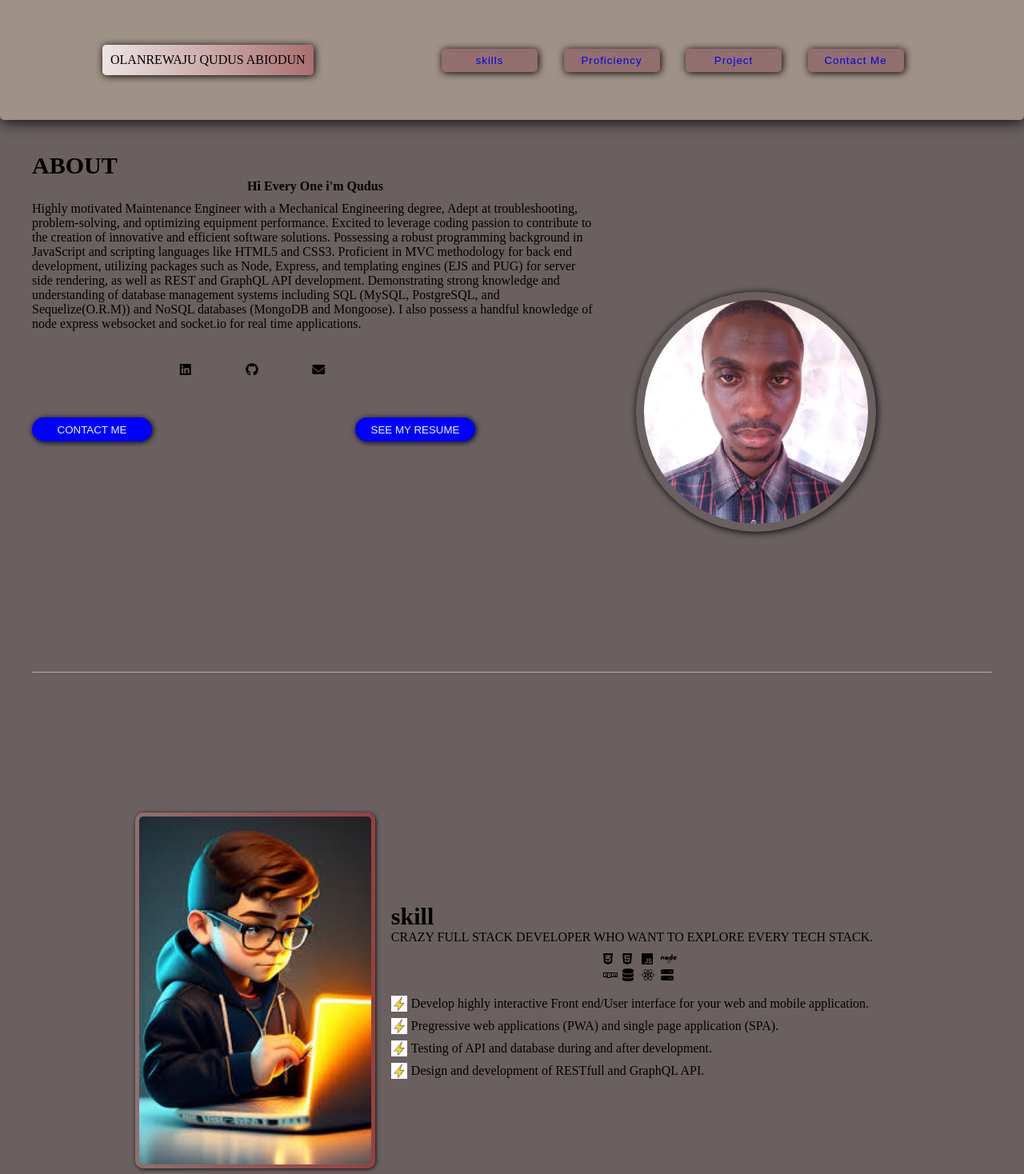
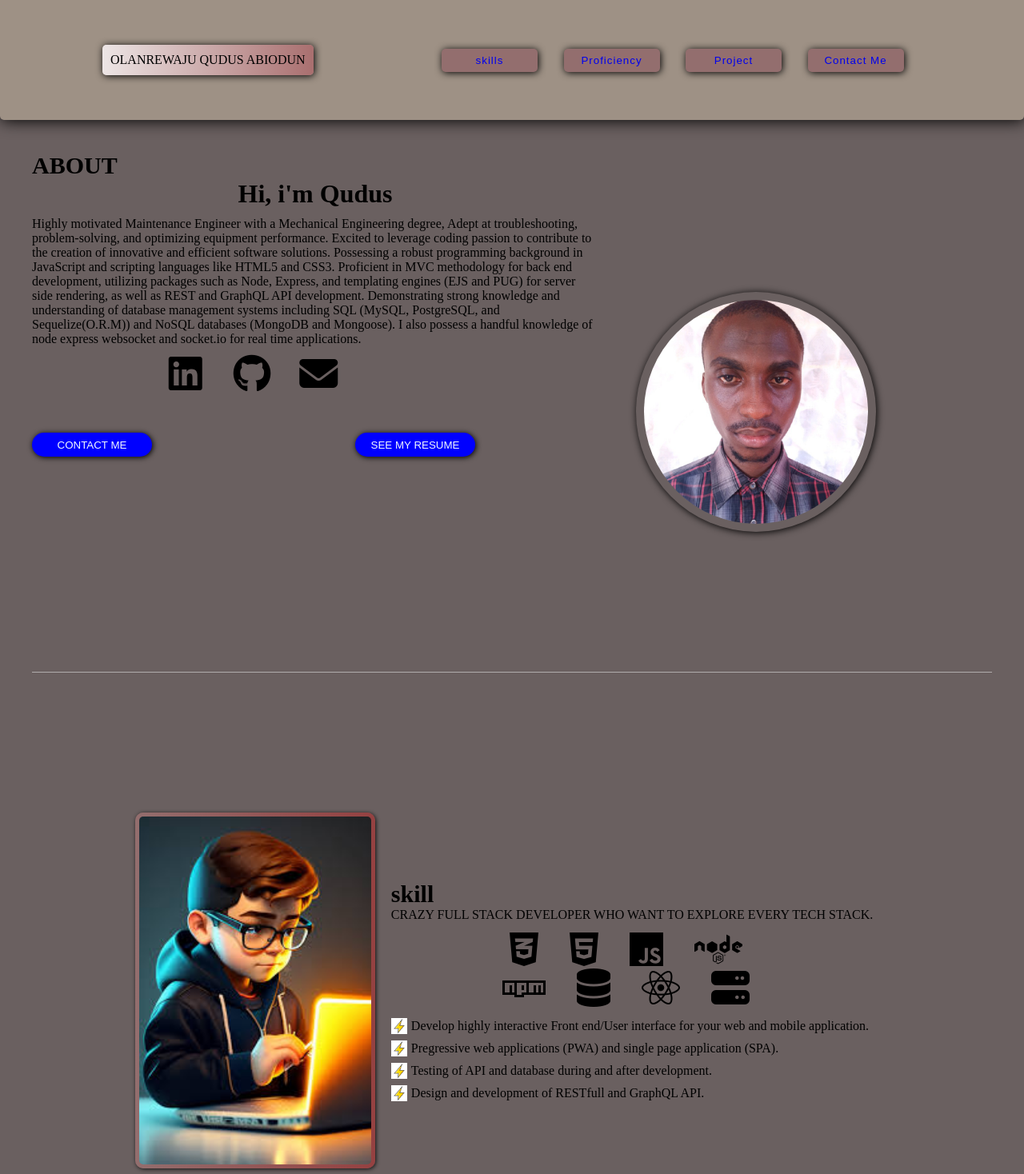
Before and after one commit to qudusA/CODESOFT, a plain HTML site: page index.html in a window 1280 px wide. Shown: the top 1468 px of the page at 80% size. Drawn offline with Linux system fonts and the light colour scheme.

Commit message:
updated HTML

```diff
--- a/index.css
+++ b/index.css
@@ -108,8 +108,9 @@ a {
 .about-section-article p {
 }
 
-.about-section-article h1 {
+h1 {
   text-align: center;
+  font-size: 2rem;
 }
 
 .about {
@@ -133,7 +134,6 @@ a {
   width: 250px;
   display: grid;
   grid-template-columns: 1fr 1fr 1fr;
-  /* border: 1px solid red; */
   margin-left: 150px;
 }
 
@@ -141,7 +141,6 @@ a {
   color: #000000;
   text-decoration: none;
   text-align: center;
-  margin-top: 30px;
 }
 
 .btn-container {
@@ -230,8 +229,7 @@ a {
   align-items: center;
 }
 .skill-section-article > div > div > i {
-  width: 20px;
-  height: 20px;
+  margin-right: 35px;
 }
 
 .proficiency-section article {
@@ -379,3 +377,7 @@ a {
 .copy {
   margin-top: 25px;
 }
+
+i:hover {
+  color: blue;
+}
--- a/index.html
+++ b/index.html
@@ -38,7 +38,7 @@
           <article class="about-section-article">
             <h3 class="about-header">ABOUT</h3>
             <div class="about-section-article-div">
-              <h1>Hi Every One i'm Qudus</h1>
+              <h1>Hi, i'm Qudus</h1>
               <p class="about">
                 Highly motivated Maintenance Engineer with a Mechanical
                 Engineering degree, Adept at troubleshooting, problem-solving,
@@ -59,12 +59,12 @@
                 <a
                   target="_blank"
                   href="https://www.linkedin.com/in/qudus-olanrewaju-223598190/"
-                  ><i class="fa-brands fa-linkedin"></i>
+                  ><i class="fa-brands fa-linkedin fa-3x"></i>
                 </a>
                 <a target="_blank" href="https://github.com/qudusA"
-                  ><i class="fa-brands fa-github"></i>
+                  ><i class="fa-brands fa-github git fa-3x"></i>
                 </a>
-                <a><i class="fa-solid fa-envelope"></i></a>
+                <a><i class="fa-solid fa-envelope fa-3x"></i></a>
               </p>
             </div>
             <div class="btn-container">
@@ -101,16 +101,16 @@
             </p>
             <div>
               <div>
-                <i class="fa-brands fa-css3-alt"></i>
-                <i class="fa-brands fa-html5"></i>
-                <i class="fa-brands fa-js"></i>
-                <i class="fa-brands fa-node"></i>
+                <i class="fa-brands fa-css3-alt fa-3x"></i>
+                <i class="fa-brands fa-html5 fa-3x"></i>
+                <i class="fa-brands fa-js fa-3x"></i>
+                <i class="fa-brands fa-node fa-3x"></i>
               </div>
               <div>
-                <i class="fa-brands fa-npm"></i>
-                <i class="fa-solid fa-database"></i>
-                <i class="fa-brands fa-react"></i>
-                <i class="fa-solid fa-server"></i>
+                <i class="fa-brands fa-npm fa-3x"></i>
+                <i class="fa-solid fa-database fa-3x"></i>
+                <i class="fa-brands fa-react fa-3x"></i>
+                <i class="fa-solid fa-server fa-3x"></i>
               </div>
             </div>
             <ul class="skill">
@@ -238,16 +238,16 @@
               <a
                 target="_blank"
                 href="https://www.linkedin.com/in/qudus-olanrewaju-223598190/"
-                ><i class="fa-brands fa-linkedin"></i>
+                ><i class="fa-brands fa-linkedin fa-2x"></i>
               </a>
               <a target="_blank" href="https://github.com/qudusA"
-                ><i class="fa-brands fa-github"></i>
+                ><i class="fa-brands fa-github fa-2x"></i>
               </a>
               <a href="https://twitter.com/software_ninja">
-                <i class="fa-brands fa-x-twitter"></i>
+                <i class="fa-brands fa-x-twitter fa-2x"></i>
               </a>
               <a href="https://www.facebook.com/olanrewaju.abdulqudusabiodun.1">
-                <i class="fa-brands fa-facebook"></i>
+                <i class="fa-brands fa-facebook fa-2x"></i>
               </a>
             </li>
           </ul>
```
